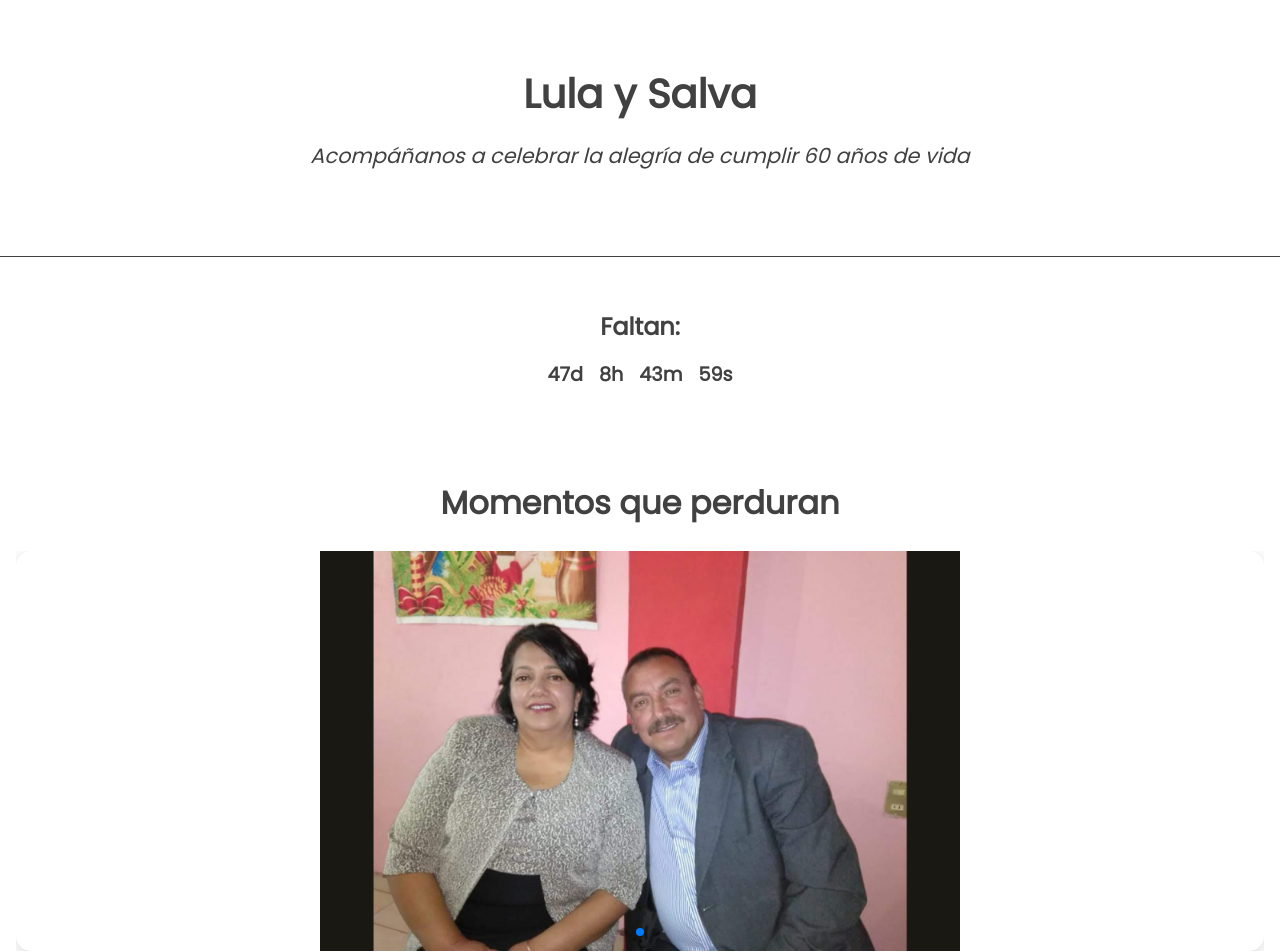
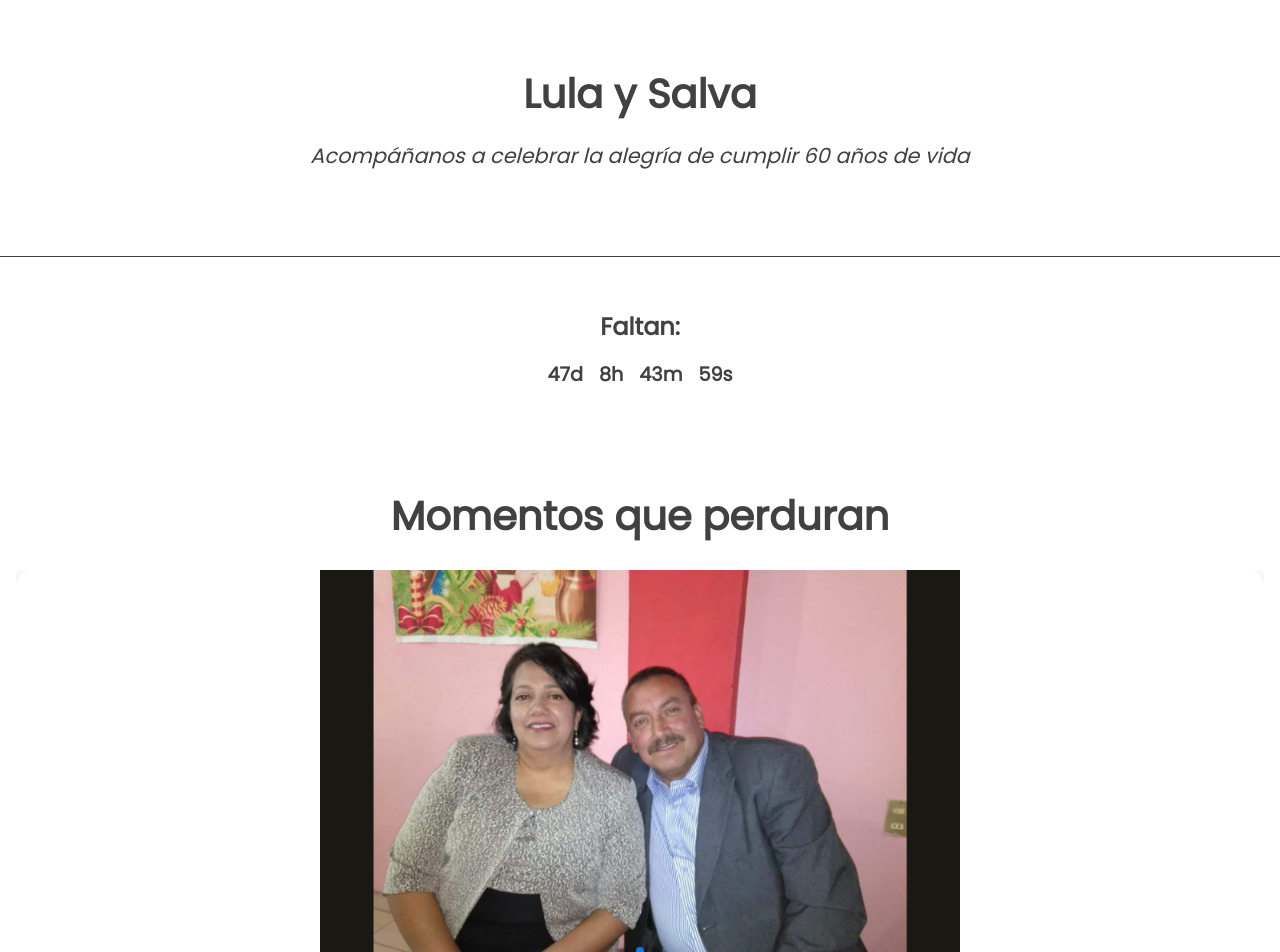
Before and after one commit to WalterDanielTorresMeza/lulaysalva, a React (Create React App) app: page / in a window 1280 px wide. Shown: the top 952 px of the page. Built offline with nearby package versions, Linux system fonts and the light colour scheme.

Commit message:
Update PhotoCarousel.css

```diff
--- a/src/components/PhotoCarousel.css
+++ b/src/components/PhotoCarousel.css
@@ -1,6 +1,7 @@
 .carousel-section {
   padding: 2rem 1rem;
-  background-color: #ffffff;
+  background:
+    linear-gradient(to bottom right, rgba(255, 255, 255, 0.342), rgba(255, 255, 255, 0.425));
   text-align: center;
   font-family: 'Poppins', sans-serif;
   color: #414141;
@@ -9,7 +10,7 @@
 .carousel-section h2 {
   margin-bottom: 1.5rem;
   color: #414141;
-  font-size: 2rem;
+  font-size: 2.5rem;
 }
 
 .carousel-img {
@@ -28,3 +29,19 @@
     max-height: 400px;
   }
 }
+
+.titulo-con-icono {
+  display: flex;
+  align-items: center;
+  gap: 0.5rem;
+  font-family: 'Playfair Display', serif;
+  font-size: 1.8rem;
+  color: #a47163;
+  justify-content: center;
+}
+
+.titulo-icono {
+  width: 24px;
+  height: 24px;
+  object-fit: contain;
+}
```
